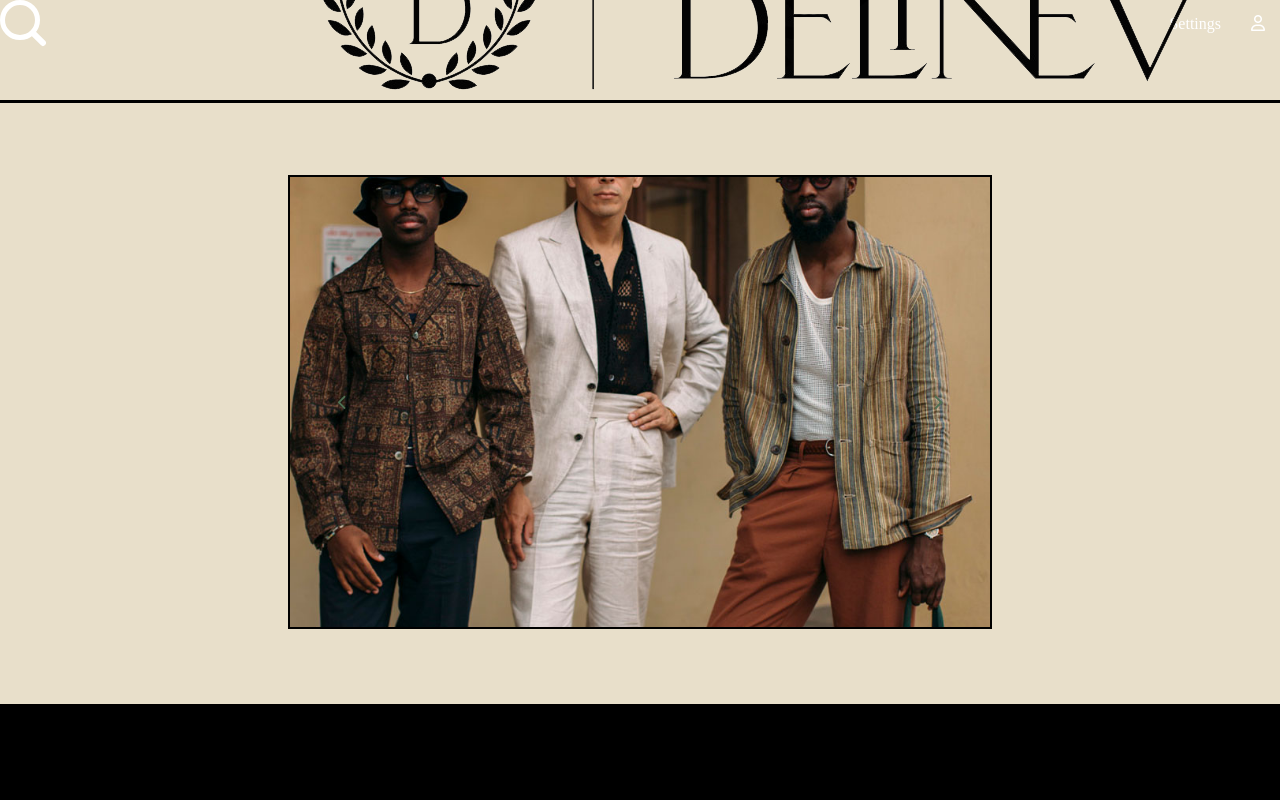
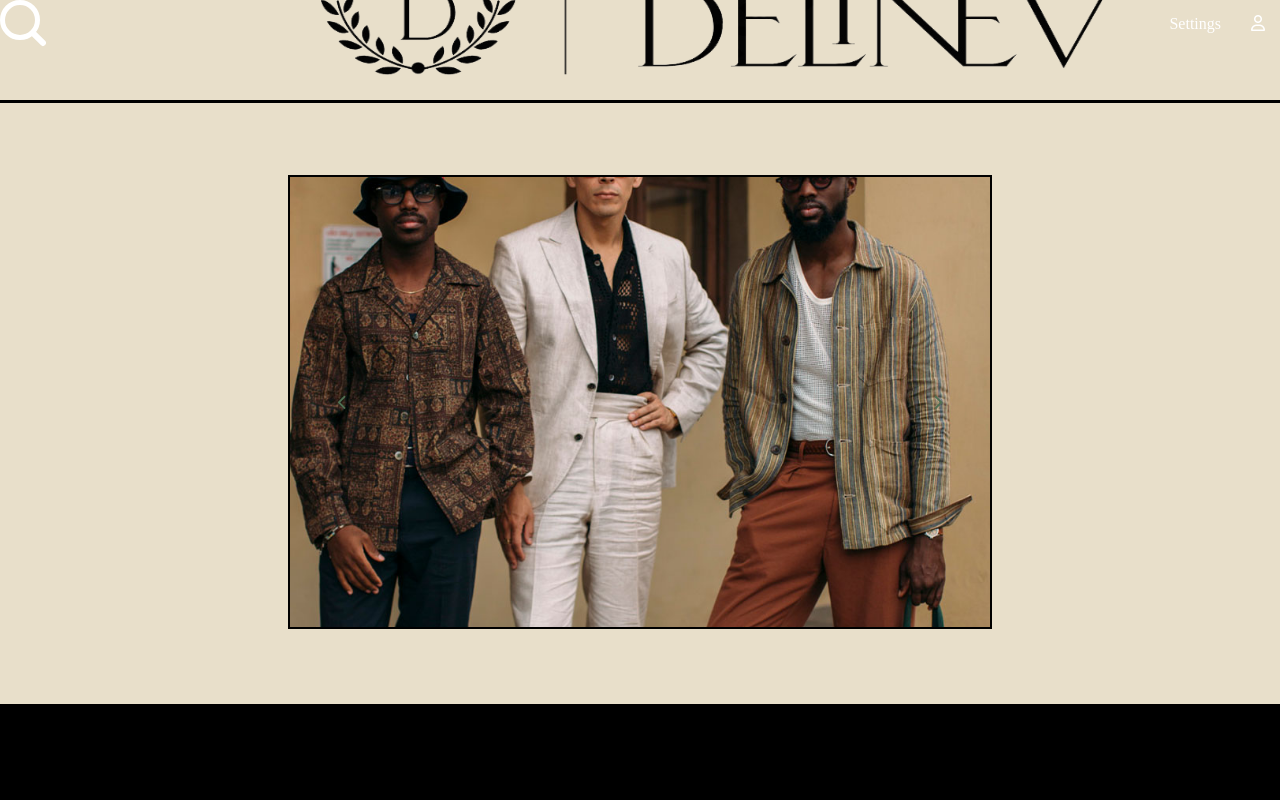
Before and after one commit to Nevle0n/Informatik_Projekt, a plain HTML site: page index.html in a window 1280 px wide. Shown: the top 800 px of the page. Drawn offline with Linux system fonts and the light colour scheme.

Commit message:
logo mainpage

```diff
--- a/index.html
+++ b/index.html
@@ -20,7 +20,7 @@
         <!--<a id="search" href="#search" class="left"><i class="fa-solid fa-magnifying-glass"></i> Search</a>-->
         <a href="#profile" class="right"><i class="fa-regular fa-user"></i></a>
         <a href="#settings" class="right">Settings</a>
-        <a href="#home" class="center"><img src="DELINEV_LOGO.png" width="890" height="130" alt="logo" style="display: block; margin-left: auto; margin-right: auto; padding-bottom: 50px;"></a>
+        <a href="#home" class="center"><img src="DELINEV_LOGO.png" width="800" height="100" alt="logo" style="display: block; margin-left: auto; margin-right: auto; padding-bottom: 50px;"></a>
         <div class="search-box" class="left">
             <div class="searchform">
                 <input id="s" type="text" value="Search site"/>
```
